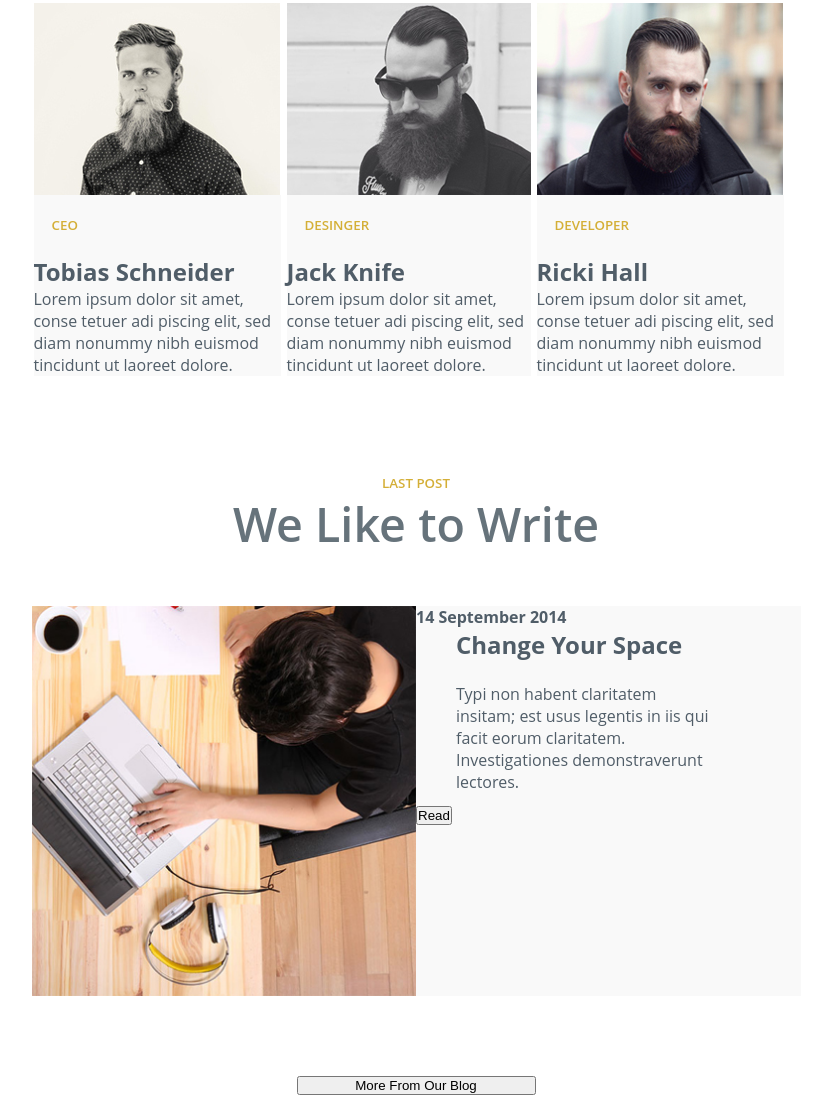
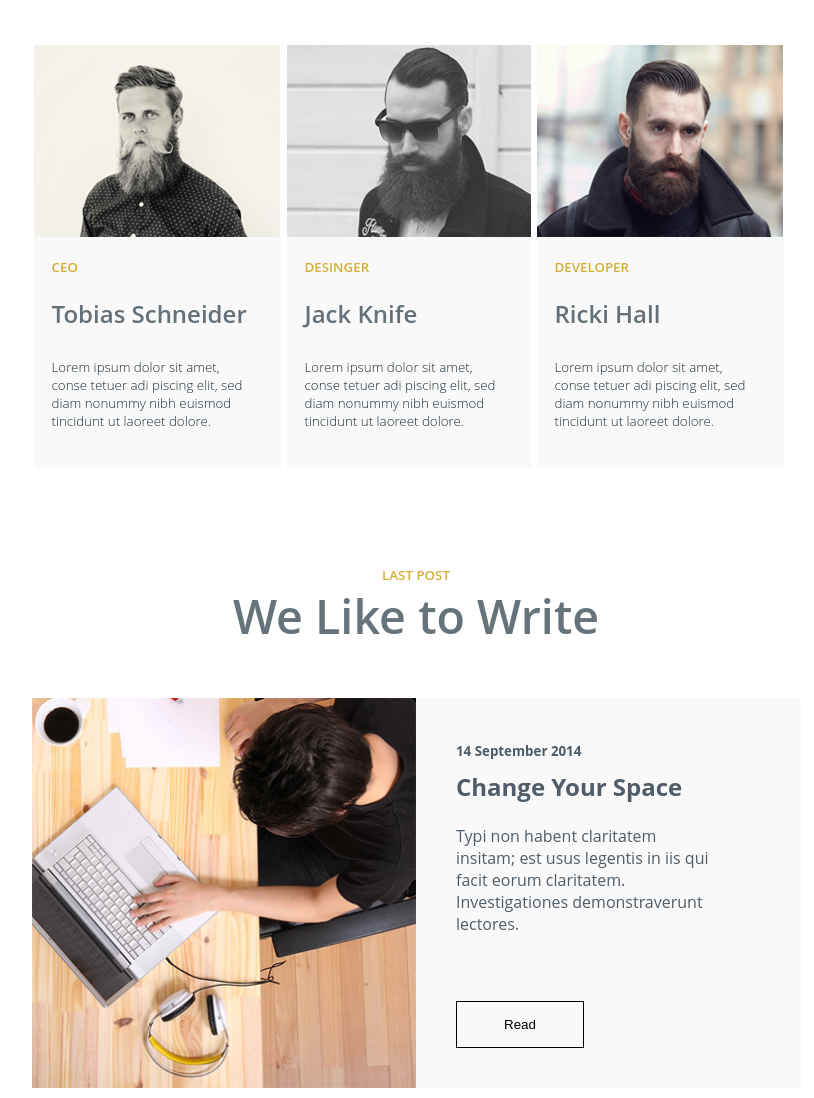
Before and after one commit to Ebulavina/go-promo-frontend-test, a website: page jade/index.jade in a window 1280 px wide. Shown: the part 2499-3597 px from the top of the page, without its empty margins (224-1038 px from the left). Drawn offline with nearby package versions, Linux system fonts and the light colour scheme; files that its build step writes are made by us from their sources; files whose address does not match are found by name.

Commit message:
fixed buttons

```diff
--- a/jade/blog.jade
+++ b/jade/blog.jade
@@ -39,5 +39,5 @@ html
 					img.blog-menu_clmn2_img(src="/images/cd-container-clmn-4.jpg")
 					img.blog-menu_clmn2_img(src="/images/cd-container-clmn-5.jpg")
 				div.wrapper-button
-					button.blog-menu_button.blog-button Load More Posts
+					button.blog-menu_button.blog-button.block-button Load More Posts
 		include ./footer.jade
--- a/jade/contact.jade
+++ b/jade/contact.jade
@@ -22,5 +22,5 @@ html
 						hr.contact-menu_container_cd2_line
 						p.contact-menu_container_cd2_txt +88 (0) 101 0000 000
 						p.contact-menu_container_cd2_txt +88 (0) 101 0000 000
-				button.block-blogInfo_elem-button.blog-button.contact-button Shote us an Email
+				button.block-blogInfo_elem-button.blog-button.contact-button.block-button Shote us an Email
 		include ./footer.jade
--- a/jade/index.jade
+++ b/jade/index.jade
@@ -14,7 +14,7 @@ html
 				h4.index-about_name1 WHO WE ARE
 				h1.index-about_name2 Tell The World About Yourself
 				p.index-about_txt Typi non habent claritatem insitam; est usus legentis in iis qui facit eorum claritatem. Investigationes demonstraverunt lectores legere me lius quod ii legunt saepius. Claritas est etiam processus dynamicus, qui sequitur mutationem consuetudium lectorum. Mirum est notare quam littera gothica, quam nunc putamus parum claram, anteposuerit litterarum formas humanitatis per seacula quarta decima et quinta decima. Eodem modo typi, qui nunc, fiant sollemnes in futurum.
-				button.block-blogInfo_elem-button.block-blogButton.index-about_button Read More About Us
+				button.block-blogInfo_elem-button.block-blogButton.index-about_button.block-button Read More About Us
 			div.index-do
 				h4.index-about_name1 WHAT WE DO
 				h1.index-about_name2.index-do_name Show Your Amazing Work
@@ -35,34 +35,34 @@ html
 						img.index-who-we-are_info_wrapper_img(src="/images/indexWhoWeAre-img_1.jpg")
 						div.index-who-we-are_info_wrapper_bio
 							h4.index-about_name1 CEO
-							h2.index-who-we-are_info_bio_wrapper_name Tobias Schneider
-							p.index-who-we-are_info_bio_wrapper_txt Lorem ipsum dolor sit amet, conse tetuer adi piscing elit, sed diam nonummy nibh euismod tincidunt ut laoreet dolore.
+							h2.index-who-we-are_info_wrapper_bio_name Tobias Schneider
+							p.index-who-we-are_info_wrapper_bio_txt Lorem ipsum dolor sit amet, conse tetuer adi piscing elit, sed diam nonummy nibh euismod tincidunt ut laoreet dolore.
 					div.index-who-we-are_info_wrapper
 						img.index-who-we-are_info_wrapper_img(src="/images/indexWhoWeAre-img_2.jpg")
 						div.index-who-we-are_info_wrapper_bio
 							h4.index-about_name1 DESINGER
-							h2.index-who-we-are_info_bio_wrapper_name Jack Knife
-							p.index-who-we-are_info_bio_wrapper_txt  Lorem ipsum dolor sit amet, conse tetuer adi piscing elit, sed diam nonummy nibh euismod tincidunt ut laoreet dolore.
+							h2.index-who-we-are_info_wrapper_bio_name Jack Knife
+							p.index-who-we-are_info_wrapper_bio_txt  Lorem ipsum dolor sit amet, conse tetuer adi piscing elit, sed diam nonummy nibh euismod tincidunt ut laoreet dolore.
 					div.index-who-we-are_info_wrapper
 						img.index-who-we-are_info_wrapper_img(src="/images/indexWhoWeAre-img_3.jpg")
 						div.index-who-we-are_info_wrapper_bio
 							h4.index-about_name1 DEVELOPER
-							h2.index-who-we-are_info_bio_wrapper_name  Ricki Hall
-							p.index-who-we-are_info_bio_wrapper_txt  Lorem ipsum dolor sit amet, conse tetuer adi piscing elit, sed diam nonummy nibh euismod tincidunt ut laoreet dolore.
+							h2.index-who-we-are_info_wrapper_bio_name  Ricki Hall
+							p.index-who-we-are_info_wrapper_bio_txt  Lorem ipsum dolor sit amet, conse tetuer adi piscing elit, sed diam nonummy nibh euismod tincidunt ut laoreet dolore.
 			div.index-last-post
 				h4.index-about_name1 LAST POST
 				h1.index-about_name2 We Like to Write
 				div.index-last-post_wrapper
 					img.index-last-post_wrapper_img(src="/images/indexLastPost_img.jpg")
 					div.index-last-post_wrapper_info
-						h4.blog-info_name2 14 September 2014
+						h4.index-last-post_wrapper_info_name2 14 September 2014
 						h2.index-last-post_wrapper_info_name Change Your Space
 						p.index-last-post_wrapper_info_txt Typi non habent claritatem insitam; est usus legentis in iis qui facit eorum claritatem. Investigationes demonstraverunt lectores.
-						button.blog-info_button Read
-					button.blog-info_button More From Our Blog
+						button.index-last-post_wrapper_info_button.block-button Read
+					button.blog-info_button.block-button More From Our Blog
 			div.index-contact
 				h4.index-about_name1 CONTACT US
-				h1.index-about_name2 Work With Us
+				h1.index-about_name2.index-contact_name2 Work With Us
 				div.index-contact_wrapper
 					img.index-contact_wrapper_img(src="/images/index-img-maps.jpg")
 					div.index-contact_wrapper_wrapper-contact
--- a/public/css/app.css
+++ b/public/css/app.css
@@ -182,6 +182,7 @@
   background: #f9f9f9;
   width: 239px;
   margin-bottom: 65px;
+  font-size: 11pt;
 }
 
 .wrapper-contact {
@@ -334,6 +335,12 @@ body {
 }
 ul {
   list-style: none;
+}
+.block-button {
+  border-radius: 0px;
+  border: 1px solid #000;
+  padding: 23px 50px;
+  background: #fff;
 }
 .header {
   width: 100%;
@@ -537,6 +544,7 @@ footer {
   color: #021725;
   font-size: 10pt;
   padding: 44px 40px 10px;
+  opacity: 0.7;
 }
 .index-last-post_wrapper_img {
   display: inline-block;
@@ -560,6 +568,8 @@ footer {
   text-align: center;
   margin: 0 auto;
 }
+.index-contact_name2,
+.index-contact padding-bottom: 55px,
 .index-contact_img {
   width: 100%;
   display: block;
--- a/stylus/blog.styl
+++ b/stylus/blog.styl
@@ -111,3 +111,4 @@
   background: #f9f9f9
   width: 239px
   margin-bottom: 65px
+  font-size: 11pt
--- a/stylus/import.styl
+++ b/stylus/import.styl
@@ -15,6 +15,12 @@ body
 ul
   list-style: none
 
+.block-button
+  border-radius: 0px
+  border: 1px solid #000000
+  padding: 23px 50px
+  background: #ffffff
+
 @import "header.styl"
 
 @import "footer.styl"
--- a/stylus/index.styl
+++ b/stylus/index.styl
@@ -159,6 +159,7 @@
       color: #021725
       font-size: 10pt
       padding: 44px 40px 10px
+      opacity: 0.7
 
     &_img
       display: inline-block
@@ -181,6 +182,9 @@
   width: 769px
   text-align: center
   margin: 0 auto
+
+  &_name2
+  padding-bottom: 55px
 
   &_img
     width: 100%
```
Also changed, not shown: public/blog.html, public/contact.html, public/index.html.
